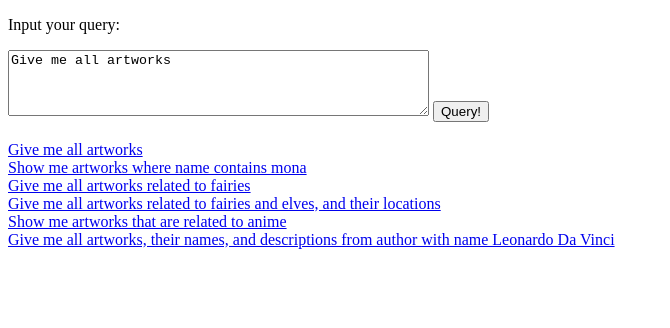
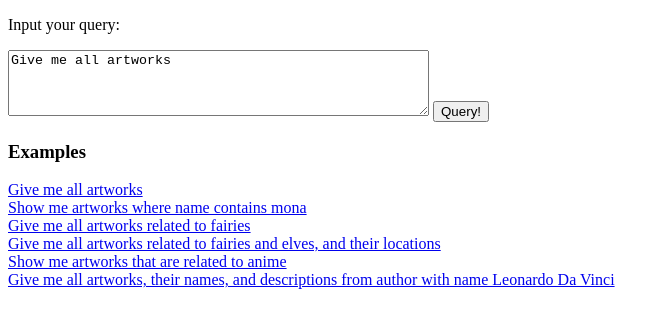
Before and after one commit to aleksamagicka/ot-llm, a Flask app: page / in a window 1280 px wide. Shown: the top 328 px of the page, without its empty margins (0-670 px from the left). Run offline with Flask 3, Linux system fonts and the light colour scheme.

Commit message:
Add examples heading
Signed-off-by: Aleksa Savić <savicaleksa83@gmail.com>

```diff
--- a/templates/form.html
+++ b/templates/form.html
@@ -12,8 +12,8 @@
 
         <button type="submit">Query!</button>
     </form>
-    <h3>{{ name }}</h3>
 
+    <h3>Examples</h3>
     <a class="clickableText" href="#">Give me all artworks</a></br>
     <a class="clickableText" href="#">Show me artworks where name contains mona</a></br>
     <a class="clickableText" href="#">Give me all artworks related to fairies</a></br>
```
